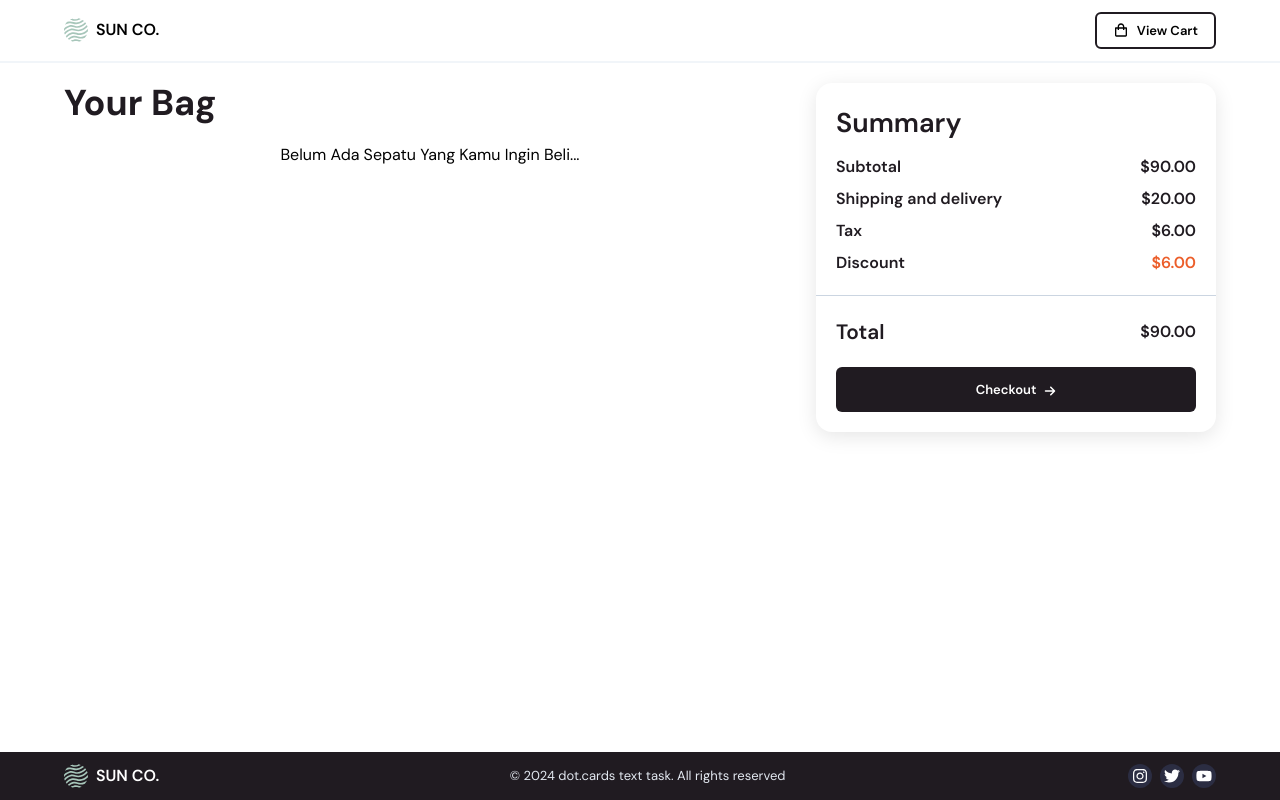
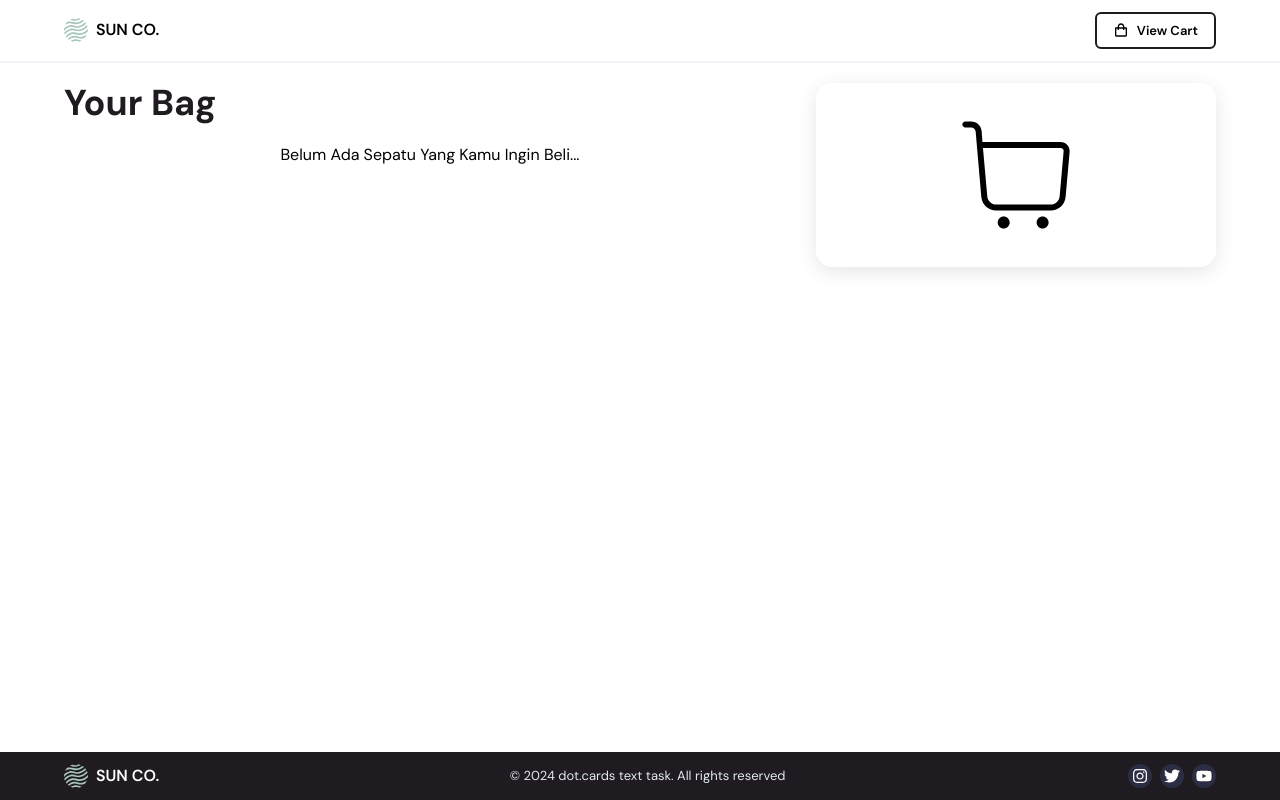
Before and after one commit to elangyudha280/frontenChallenge_simple_web_shoe, a Next.js app: page /order in a window 1280 px wide. Built offline with nearby package versions, Linux system fonts and the light colour scheme.

Commit message:
mulai fitur card sumary

```diff
--- a/components/cards/cards.jsx
+++ b/components/cards/cards.jsx
@@ -8,9 +8,8 @@ import Link from 'next/link'
 
 
 import { FaMinus,FaPlus } from "react-icons/fa6";
-
+import { CiShoppingCart } from "react-icons/ci";
 import { formatToDollar } from '@/modules/dolar';
-
 import useInvoice from '@/utils/dataInvoice'
 
 export function CardSkeletonImgDetailShoes(){
@@ -197,3 +196,12 @@ export function CardDetailOrderShoes({detailData}){
     </div>
   )
 }
+
+//! CARD DEFAULT SUMMARY ORDER
+export function CardDefaultSummary(){
+ return (
+  <div className="relative w-full p-5 grid place-items-center bg-white rounded-[1em] shadow-[0_4.5px_20px_0px_rgba(0,0,0,0.1)]">
+  <CiShoppingCart className='text-[9em]'/>
+</div>
+ )
+}
--- a/components/section/section.jsx
+++ b/components/section/section.jsx
@@ -4,7 +4,7 @@ import { Suspense } from 'react'
 // import component
 import Image from 'next/image'
 import Link from 'next/link'
-import { CardSkeletonImgDetailShoes,CardOrderDetailShoesSkeleton,CardOrderDetailShoes,CardDetailOrderShoes } from '@/components/cards/cards'
+import { CardSkeletonImgDetailShoes,CardOrderDetailShoesSkeleton,CardOrderDetailShoes,CardDetailOrderShoes, CardDefaultSummary } from '@/components/cards/cards'
 
 // imoprt pkg dan utils
 import Slider from 'react-slick'
@@ -196,6 +196,11 @@ export function SectionOrderPage(){
 
         {/*//! right content */}
         <section className="relative w-full max-[810px]:order-1 min-[810px]:w-[400px] ">
+          {
+            dataInvoice?.length === 0 ?
+            <CardDefaultSummary/>
+            :
+            (
               <div className="w-full h-auto  bg-white rounded-[1em] shadow-[0_4.5px_20px_0px_rgba(0,0,0,0.1)] flex flex-col overflow-hidden">
               {/* info list harga */}
               <div className="relative w-full p-5 border-b-[1px] border-b-slate-300">
@@ -248,6 +253,9 @@ export function SectionOrderPage(){
                     </div>
               </div>
             </div>
+            )
+          }
+
         </section>
       </section>
     )
```
Lines whose indentation alone changed are shown as unchanged.
